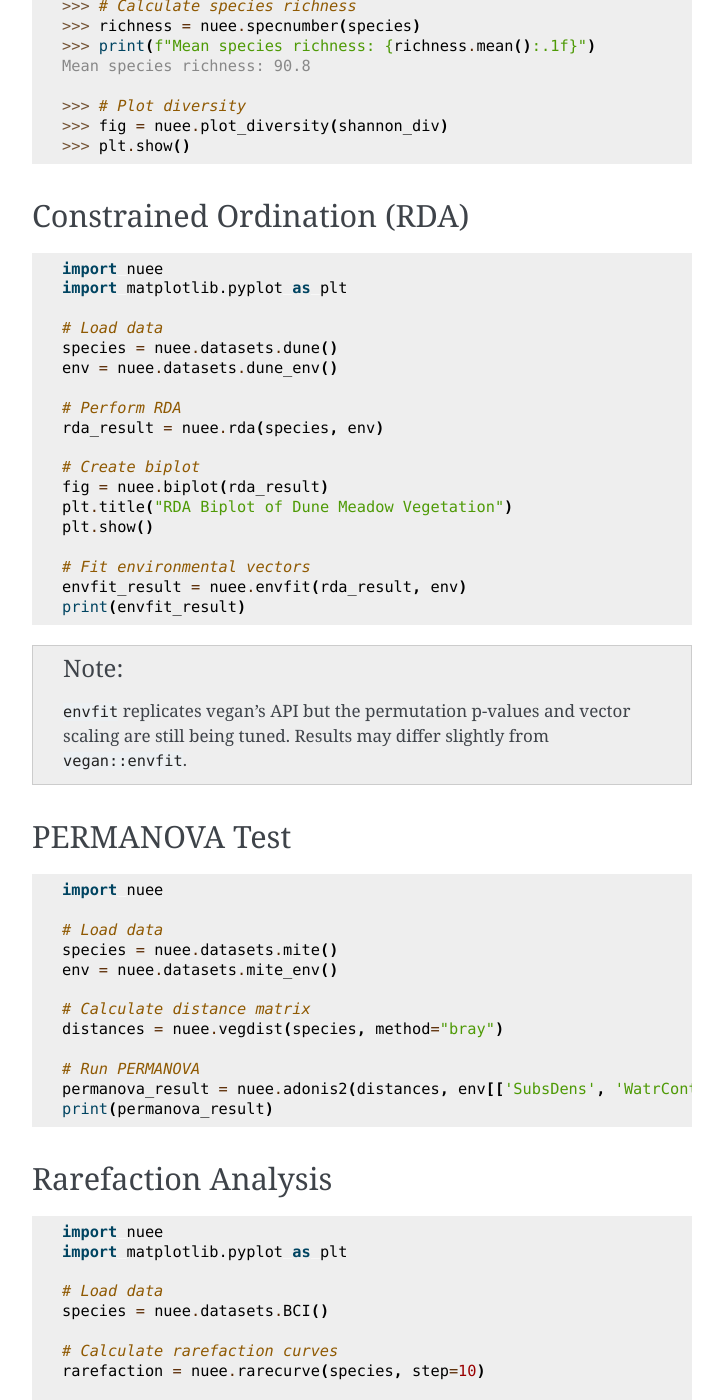
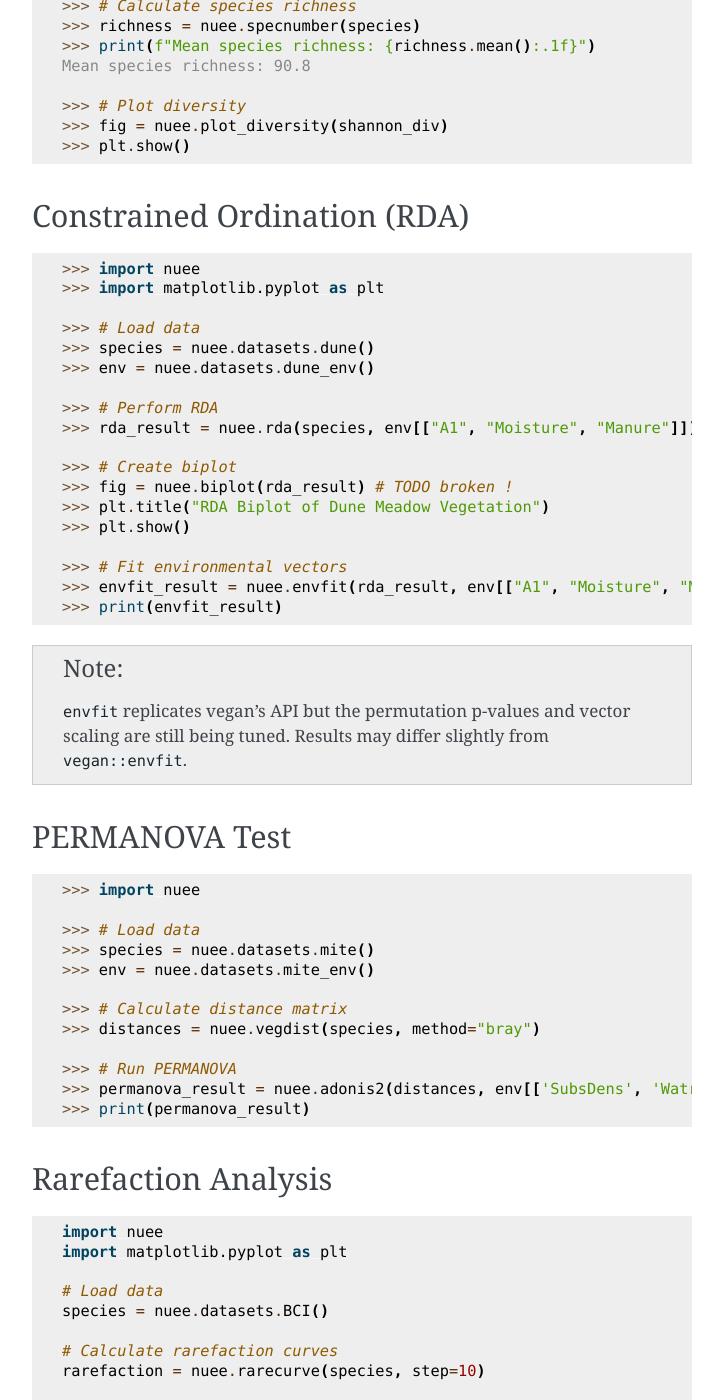
Before and after one commit to essicolo/nuee, a Sphinx documentation site: the page built from docs/quickstart.rst, in a window 1280 px wide and 1400 px high, scrolled down 945 px. Shown: the whole window, without its empty margins (388-1111 px from the left). Built offline with Sphinx 7.4.7, drawn with Linux system fonts in a browser that asks for light colours.

Commit message:
more doctests Fix forwarding string columns as cofounding factor Note1: nuee.biplot(rda_result) raises an error which I didn't manage to fix trivially

```diff
--- a/docs/quickstart.rst
+++ b/docs/quickstart.rst
@@ -57,26 +57,26 @@ Diversity Analysis
 Constrained Ordination (RDA)
 -----------------------------
 
-.. code-block:: python
+.. doctest::
 
-   import nuee
-   import matplotlib.pyplot as plt
+   >>> import nuee
+   >>> import matplotlib.pyplot as plt
 
-   # Load data
-   species = nuee.datasets.dune()
-   env = nuee.datasets.dune_env()
+   >>> # Load data
+   >>> species = nuee.datasets.dune()
+   >>> env = nuee.datasets.dune_env()
 
-   # Perform RDA
-   rda_result = nuee.rda(species, env)
+   >>> # Perform RDA
+   >>> rda_result = nuee.rda(species, env[["A1", "Moisture", "Manure"]])
 
-   # Create biplot
-   fig = nuee.biplot(rda_result)
-   plt.title("RDA Biplot of Dune Meadow Vegetation")
-   plt.show()
+   >>> # Create biplot
+   >>> fig = nuee.biplot(rda_result) # TODO broken ! # doctest: +SKIP
+   >>> plt.title("RDA Biplot of Dune Meadow Vegetation") # doctest: +SKIP
+   >>> plt.show()
 
-   # Fit environmental vectors
-   envfit_result = nuee.envfit(rda_result, env)
-   print(envfit_result)
+   >>> # Fit environmental vectors
+   >>> envfit_result = nuee.envfit(rda_result, env[["A1", "Moisture", "Manure"]])
+   >>> print(envfit_result) # doctest: +SKIP
 
 .. note::
 
@@ -87,20 +87,20 @@ Constrained Ordination (RDA)
 PERMANOVA Test
 --------------
 
-.. code-block:: python
+.. doctest::
 
-   import nuee
+   >>> import nuee
 
-   # Load data
-   species = nuee.datasets.mite()
-   env = nuee.datasets.mite_env()
+   >>> # Load data
+   >>> species = nuee.datasets.mite()
+   >>> env = nuee.datasets.mite_env()
 
-   # Calculate distance matrix
-   distances = nuee.vegdist(species, method="bray")
+   >>> # Calculate distance matrix
+   >>> distances = nuee.vegdist(species, method="bray")
 
-   # Run PERMANOVA
-   permanova_result = nuee.adonis2(distances, env[['SubsDens', 'WatrCont']])
-   print(permanova_result)
+   >>> # Run PERMANOVA
+   >>> permanova_result = nuee.adonis2(distances, env[['SubsDens', 'WatrCont']])
+   >>> print(permanova_result) # doctest: +SKIP
 
 Rarefaction Analysis
 --------------------
```
